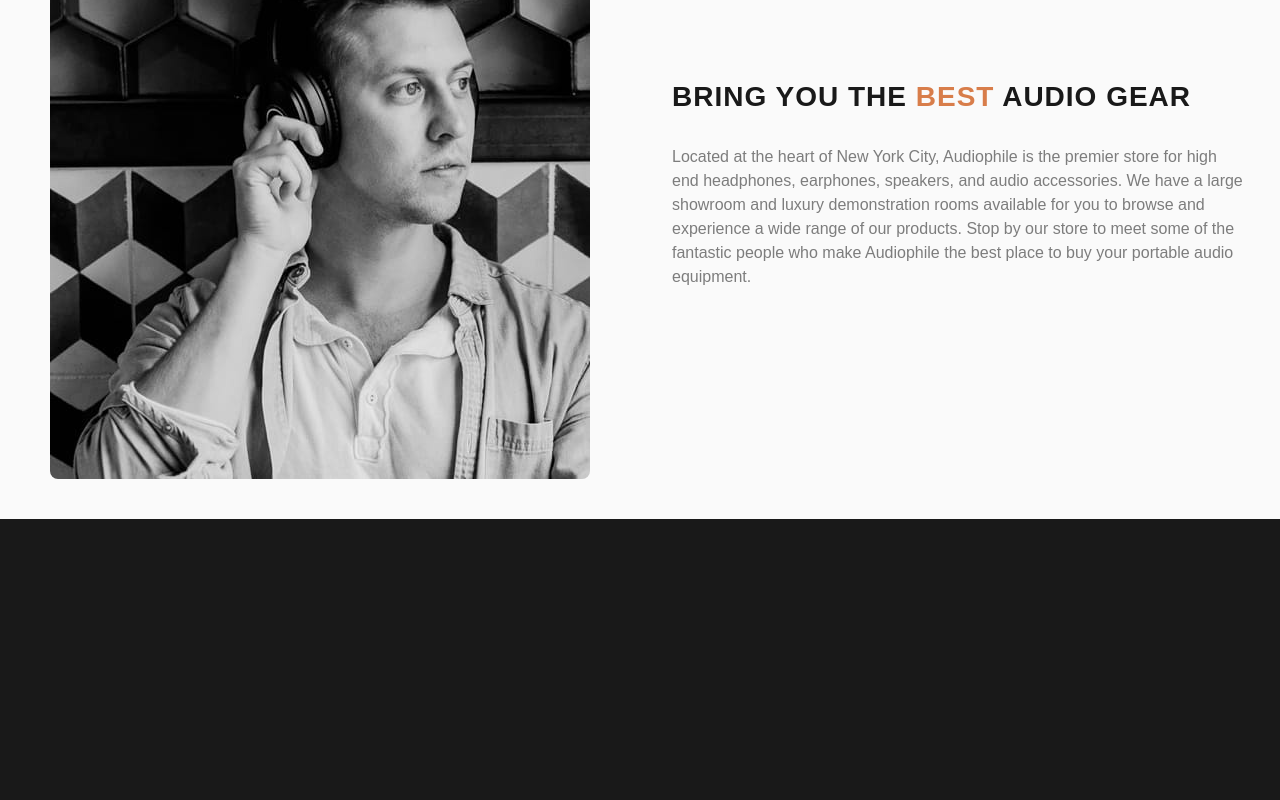
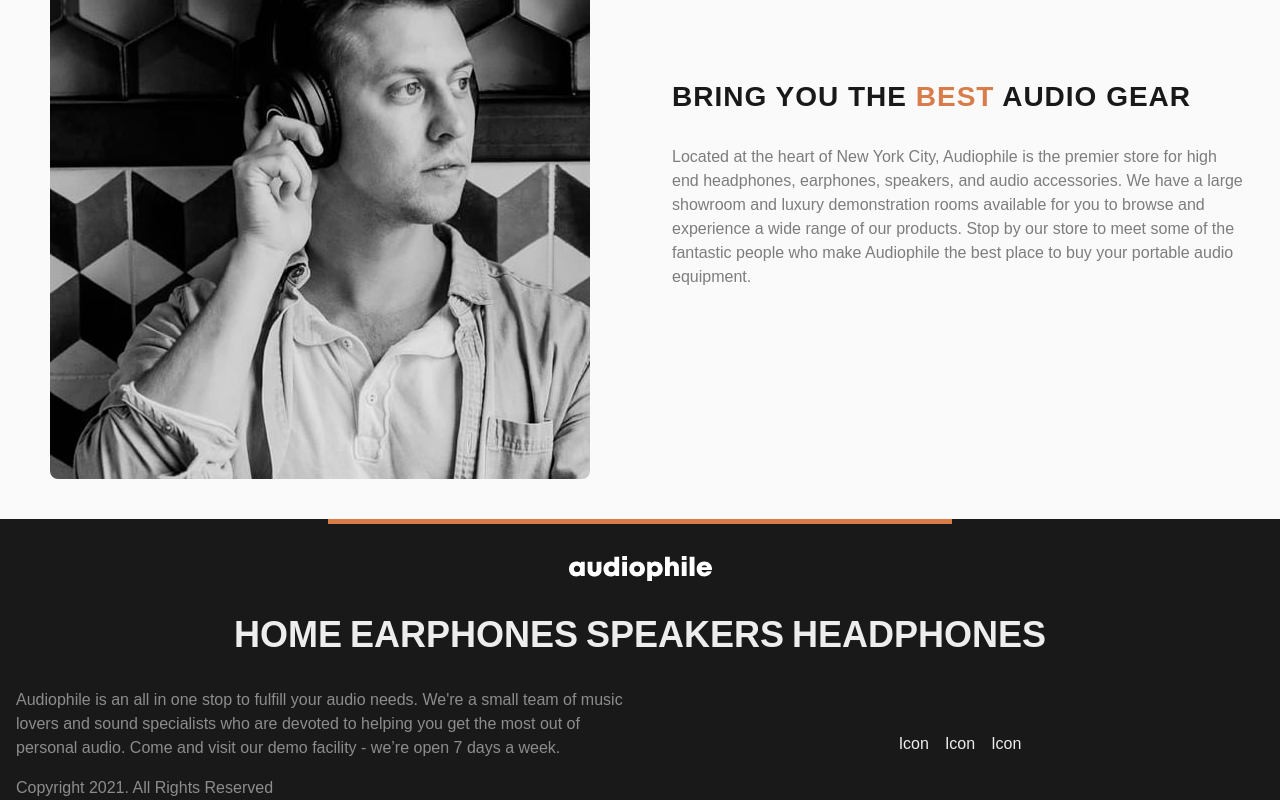
Before and after one commit to Franco-Martin11/Audiophile-ecommerce, a Next.js app: page / in a window 1280 px wide. Shown: the part 2370-3170 px from the top of the page. Before the commit the page ends 2889 px from the top, so only its background shows below. Built offline with nearby package versions, Linux system fonts and the light colour scheme.

Commit message:
Add footer

```diff
--- a/components/Footer/Footer.tsx
+++ b/components/Footer/Footer.tsx
@@ -1,11 +1,38 @@
-import React from 'react'
+import { Box, HStack, SimpleGrid, Stack, Text } from "@chakra-ui/react";
+import { Logo, Navigation } from "../Navbar/components";
 
-type Props = {}
+type Props = {};
 
 const Footer = (props: Props) => {
   return (
-    <div>Footer</div>
-  )
-}
+    <Stack
+      bg={"black"}
+      spacing={8}
+      px={4}
+      alignItems={"center"}
+      textAlign={{ base: "center", lg: "start" }}
+    >
+      <Box w={"50%"} h={"5px"} bg={"accent"}></Box>
+      <Logo />
+      <Navigation />
+      <SimpleGrid gap={8} columns={{ base: 1, md: 2 }}>
+        <Stack color={'textLight'} spacing={4}>
+          <Text>
+            Audiophile is an all in one stop to fulfill your audio needs. We're
+            a small team of music lovers and sound specialists who are devoted
+            to helping you get the most out of personal audio. Come and visit
+            our demo facility - we’re open 7 days a week.
+          </Text>
+          <Text>Copyright 2021. All Rights Reserved</Text>
+        </Stack>
+        <HStack gap={4} justifyContent={"center"}>
+          <Text>Icon</Text>
+          <Text>Icon</Text>
+          <Text>Icon</Text>
+        </HStack>
+      </SimpleGrid>
+    </Stack>
+  );
+};
 
-export default Footer
+export default Footer;
--- a/components/Hero/Hero.tsx
+++ b/components/Hero/Hero.tsx
@@ -28,7 +28,7 @@
         alignItems={{ base: "center", xl: "start" }}
         maxW="550px"
       >
-        <Heading as={"h1"} variant="title" fontSize={{md:"42px"}}>
+        <Heading as={"h1"} variant="title" fontSize={{ md: "42px" }}>
           <Text
             color={"textLight"}
             textTransform={"uppercase"}
--- a/components/Navbar/components/Navigation.tsx
+++ b/components/Navbar/components/Navigation.tsx
@@ -1,15 +1,21 @@
 import { redirect } from "@/constant/redirect";
 import { Heading, HStack } from "@chakra-ui/react";
+import Link from "next/link";
 
 type Props = {};
 
 const Navigation = (props: Props) => {
   return (
-    <HStack spacing={2} alignItems="center">
+    <HStack
+      spacing={2}
+      flexWrap={"wrap"}
+      justifyContent={"center"}
+      alignItems="center"
+    >
       {redirect.map((element) => (
-        <a key={element.id} href={element.path}>
+        <Link passHref key={element.id} href={element.path}>
           <Heading>{element.title}</Heading>
-        </a>
+        </Link>
       ))}
     </HStack>
   );
--- a/components/Navbar/components/index.ts
+++ b/components/Navbar/components/index.ts
@@ -1,3 +1,5 @@
 export { default as Cart } from './Cart';
 export { default as HamburgerMenu } from './HamburgerMenu';
 export { default as Logo } from './Logo';
+export { default as Navigation } from './Navigation';
+export * from './index';
--- a/constant/redirect.ts
+++ b/constant/redirect.ts
@@ -1,7 +1,7 @@
 export const redirect = [
   {
     path: "/",
-    title: "",
+    title: "Home",
     img: "",
     id: 1,
   },
--- a/pages/index.tsx
+++ b/pages/index.tsx
@@ -1,4 +1,10 @@
-import { AboutUs, Hero, PageLayout, ShopCardContainer } from "@/components";
+import {
+  AboutUs,
+  Footer,
+  Hero,
+  PageLayout,
+  ShopCardContainer,
+} from "@/components";
 import SeeProductContainer from "@/components/SeeProduct/SeeProductContainer";
 import { Container, Stack } from "@chakra-ui/react";
 
@@ -6,11 +12,20 @@
   return (
     <PageLayout title={"section"}>
       <Hero />
-      <Stack as={"section"} maxW="full" bgColor="bg" gap={16} py={10} px={4} mx="auto">
+      <Stack
+        as={"section"}
+        maxW="full"
+        bgColor="bg"
+        gap={16}
+        py={10}
+        px={4}
+        mx="auto"
+      >
         <ShopCardContainer />
         <SeeProductContainer />
         <AboutUs />
       </Stack>
+      <Footer />
     </PageLayout>
   );
 }
```
